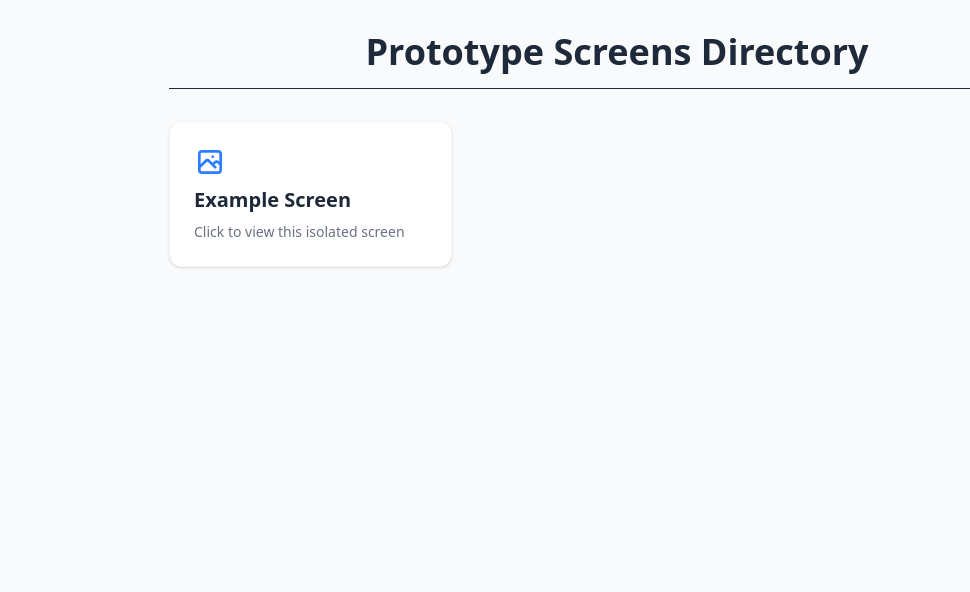
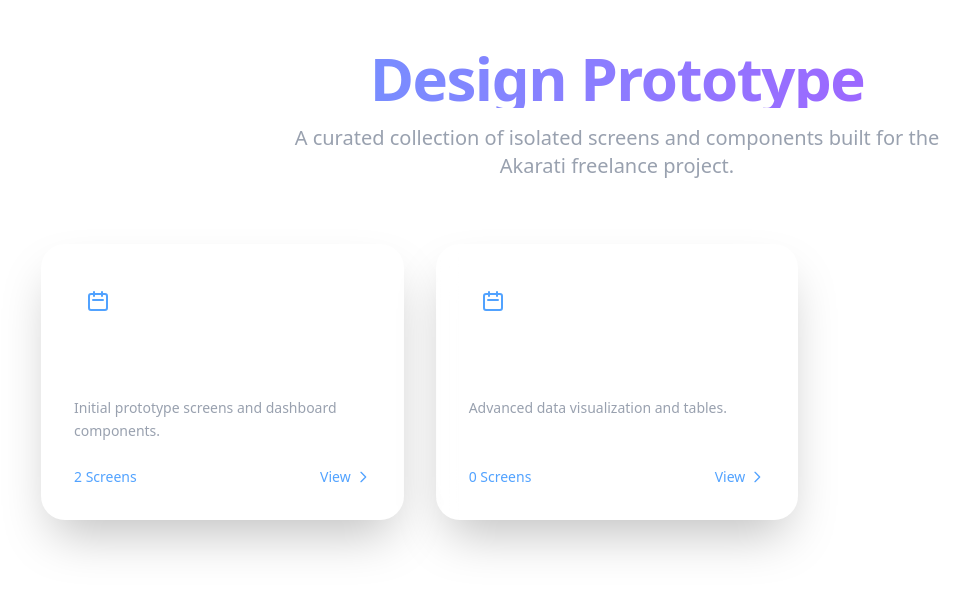
Before and after one commit to Ahmed-Al-sineiti/Akarati-, a Next.js app: page /screens in a window 1280 px wide. Shown: the top 592 px of the page, without its empty margins (23-993 px from the left). Built offline with nearby package versions, Linux system fonts and the light colour scheme.

Commit message:
Add months structure and premium UI to screens prototype

```diff
--- /dev/null
+++ b/src/app/(screens)/screens/[month]/page.tsx
@@ -0,0 +1,73 @@
+import Link from "next/link";
+import { notFound } from "next/navigation";
+import { screensData } from "../data";
+
+export default async function MonthScreens({ params }: { params: Promise<{ month: string }> }) {
+  const resolvedParams = await params;
+  const monthData = screensData.find((m) => m.id === resolvedParams.month);
+
+  if (!monthData) {
+    notFound();
+  }
+
+  return (
+    <div className="min-h-screen bg-[radial-gradient(ellipse_at_top_right,_var(--tw-gradient-stops))] from-indigo-900 via-gray-900 to-black p-8 sm:p-12 font-sans text-white">
+      <div className="max-w-6xl mx-auto">
+        <Link
+          href="/screens"
+          className="inline-flex items-center gap-2 text-blue-400 hover:text-blue-300 mb-8 transition-colors"
+        >
+          <svg className="w-5 h-5" fill="none" stroke="currentColor" viewBox="0 0 24 24"><path strokeLinecap="round" strokeLinejoin="round" strokeWidth={2} d="M10 19l-7-7m0 0l7-7m-7 7h18" /></svg>
+          Back to Directory
+        </Link>
+
+        <header className="mb-12">
+          <h1 className="text-4xl md:text-5xl font-extrabold text-white mb-4 tracking-tight">
+            {monthData.name}
+          </h1>
+          <p className="text-gray-400 text-lg max-w-2xl">
+            {monthData.description}
+          </p>
+        </header>
+
+        {monthData.screens.length === 0 ? (
+          <div className="bg-white/5 border border-white/10 rounded-3xl p-12 text-center backdrop-blur-sm">
+            <svg className="w-16 h-16 mx-auto text-gray-500 mb-4" fill="none" stroke="currentColor" viewBox="0 0 24 24"><path strokeLinecap="round" strokeLinejoin="round" strokeWidth={1.5} d="M19 11H5m14 0a2 2 0 012 2v6a2 2 0 01-2 2H5a2 2 0 01-2-2v-6a2 2 0 012-2m14 0V9a2 2 0 00-2-2M5 11V9a2 2 0 012-2m0 0V5a2 2 0 012-2h6a2 2 0 012 2v2M7 7h10" /></svg>
+            <h3 className="text-xl font-semibold text-gray-300 mb-2">No screens yet</h3>
+            <p className="text-gray-500">You haven't added any screens to this month.</p>
+          </div>
+        ) : (
+          <div className="grid grid-cols-1 md:grid-cols-2 lg:grid-cols-3 gap-6">
+            {monthData.screens.map((screen) => (
+              <Link
+                key={screen.id}
+                href={screen.path}
+                className="group bg-white/5 backdrop-blur-md border border-white/10 rounded-2xl p-6 hover:bg-white/10 transition-all duration-300 hover:shadow-xl hover:shadow-blue-500/10 flex flex-col h-full"
+              >
+                <div className="flex-1">
+                  <div className="flex justify-between items-start mb-4">
+                    <div className="p-3 bg-blue-500/10 text-blue-400 rounded-xl group-hover:scale-110 transition-transform">
+                      <svg className="w-6 h-6" fill="none" stroke="currentColor" viewBox="0 0 24 24"><path strokeLinecap="round" strokeLinejoin="round" strokeWidth={2} d="M4 16l4.586-4.586a2 2 0 012.828 0L16 16m-2-2l1.586-1.586a2 2 0 012.828 0L20 14m-6-6h.01M6 20h12a2 2 0 002-2V6a2 2 0 00-2-2H6a2 2 0 00-2 2v12a2 2 0 002 2z" /></svg>
+                    </div>
+                    {screen.date && (
+                      <span className="text-xs font-medium text-gray-500 bg-black/20 px-3 py-1 rounded-full">
+                        {screen.date}
+                      </span>
+                    )}
+                  </div>
+                  <h3 className="text-2xl font-bold text-white mb-2">{screen.name}</h3>
+                  <p className="text-gray-400 text-sm leading-relaxed mb-6">{screen.description}</p>
+                </div>
+
+                <div className="flex items-center text-sm font-semibold text-blue-400 group-hover:text-blue-300 transition-colors mt-auto">
+                  View Screen
+                  <svg className="w-4 h-4 ml-1 group-hover:translate-x-1 transition-transform" fill="none" stroke="currentColor" viewBox="0 0 24 24"><path strokeLinecap="round" strokeLinejoin="round" strokeWidth={2} d="M9 5l7 7-7 7" /></svg>
+                </div>
+              </Link>
+            ))}
+          </div>
+        )}
+      </div>
+    </div>
+  );
+}
--- /dev/null
+++ b/src/app/(screens)/screens/august-2026/login-concept/page.tsx
@@ -0,0 +1,43 @@
+export default function LoginConcept() {
+  return (
+    <div className="min-h-screen bg-[url('https://images.unsplash.com/photo-1600585154340-be6161a56a0c?ixlib=rb-4.0.3&auto=format&fit=crop&w=2000&q=80')] bg-cover bg-center flex items-center justify-center p-4">
+      <div className="absolute inset-0 bg-black/40 backdrop-blur-sm" />
+
+      <div className="relative z-10 w-full max-w-md bg-white/10 backdrop-blur-xl border border-white/20 p-8 rounded-3xl shadow-2xl">
+        <div className="text-center mb-8">
+          <h1 className="text-3xl font-bold text-white mb-2">Welcome Back</h1>
+          <p className="text-white/70">Sign in to your Akarati account</p>
+        </div>
+
+        <form className="space-y-6">
+          <div>
+            <label className="block text-white/80 text-sm font-medium mb-2">Email Address</label>
+            <input
+              type="email"
+              className="w-full bg-black/20 border border-white/10 rounded-xl px-4 py-3 text-white placeholder-white/30 focus:outline-none focus:ring-2 focus:ring-blue-500/50 transition-all"
+              placeholder="you@example.com"
+            />
+          </div>
+          <div>
+            <label className="block text-white/80 text-sm font-medium mb-2">Password</label>
+            <input
+              type="password"
+              className="w-full bg-black/20 border border-white/10 rounded-xl px-4 py-3 text-white placeholder-white/30 focus:outline-none focus:ring-2 focus:ring-blue-500/50 transition-all"
+              placeholder="••••••••"
+            />
+          </div>
+          <div className="flex items-center justify-between text-sm">
+            <label className="flex items-center gap-2 text-white/70 cursor-pointer">
+              <input type="checkbox" className="rounded border-white/20 bg-black/20" />
+              Remember me
+            </label>
+            <a href="#" className="text-blue-400 hover:text-blue-300 transition-colors">Forgot Password?</a>
+          </div>
+          <button className="w-full bg-gradient-to-r from-blue-500 to-purple-500 hover:from-blue-600 hover:to-purple-600 text-white font-semibold py-3 rounded-xl shadow-lg transition-all hover:scale-[1.02]">
+            Sign In
+          </button>
+        </form>
+      </div>
+    </div>
+  );
+}
--- /dev/null
+++ b/src/app/(screens)/screens/data.ts
@@ -0,0 +1,44 @@
+export interface ScreenData {
+  id: string;
+  name: string;
+  description: string;
+  path: string;
+  date?: string;
+}
+
+export interface MonthData {
+  id: string;
+  name: string;
+  description: string;
+  screens: ScreenData[];
+}
+
+export const screensData: MonthData[] = [
+  {
+    id: "august-2026",
+    name: "August 2026",
+    description: "Initial prototype screens and dashboard components.",
+    screens: [
+      {
+        id: "example",
+        name: "Example Screen",
+        description: "A test screen to demonstrate the isolated layout.",
+        path: "/screens/august-2026/example",
+        date: "Aug 23, 2026",
+      },
+      {
+        id: "login-concept",
+        name: "Login Concept",
+        description: "Modern glassmorphism login page design.",
+        path: "/screens/august-2026/login-concept",
+        date: "Aug 24, 2026",
+      },
+    ],
+  },
+  {
+    id: "september-2026",
+    name: "September 2026",
+    description: "Advanced data visualization and tables.",
+    screens: [],
+  }
+];
--- a/src/app/(screens)/screens/page.tsx
+++ b/src/app/(screens)/screens/page.tsx
@@ -1,37 +1,47 @@
 import Link from "next/link";
+import { screensData } from "./data";
 
 export default function ScreensIndex() {
-  const screens = [
-    { name: "Example Screen", path: "/screens/example" },
-    // You can add more screens here in the future
-  ];
+  return (
+    <div className="min-h-screen bg-[radial-gradient(ellipse_at_top_right,_var(--tw-gradient-stops))] from-indigo-900 via-gray-900 to-black p-8 sm:p-12 font-sans text-white">
+      <div className="max-w-6xl mx-auto">
+        <header className="mb-16 text-center">
+          <h1 className="text-5xl md:text-6xl font-extrabold bg-clip-text text-transparent bg-gradient-to-r from-blue-400 to-purple-500 mb-4 tracking-tight">
+            Design Prototype
+          </h1>
+          <p className="text-gray-400 text-lg md:text-xl max-w-2xl mx-auto">
+            A curated collection of isolated screens and components built for the Akarati freelance project.
+          </p>
+        </header>
 
-  return (
-    <div className="min-h-screen p-8 bg-gray-50 flex flex-col items-center font-sans">
-      <div className="w-full max-w-4xl">
-        <h1 className="text-4xl font-bold text-gray-800 mb-8 text-center border-b pb-4">
-          Prototype Screens Directory
-        </h1>
+        <div className="grid grid-cols-1 md:grid-cols-2 lg:grid-cols-3 gap-8">
+          {screensData.map((month) => (
+            <Link
+              key={month.id}
+              href={`/screens/${month.id}`}
+              className="group relative bg-white/5 backdrop-blur-xl border border-white/10 p-8 rounded-3xl shadow-2xl hover:shadow-purple-500/20 transition-all duration-300 hover:-translate-y-2 overflow-hidden flex flex-col justify-between min-h-[240px]"
+            >
+              <div className="absolute inset-0 bg-gradient-to-br from-blue-500/10 to-purple-500/10 opacity-0 group-hover:opacity-100 transition-opacity duration-500 rounded-3xl" />
 
-        {screens.length === 0 ? (
-          <p className="text-gray-500 text-center">No screens available yet.</p>
-        ) : (
-          <div className="grid grid-cols-1 sm:grid-cols-2 md:grid-cols-3 gap-6">
-            {screens.map((screen, index) => (
-              <Link
-                key={index}
-                href={screen.path}
-                className="block bg-white p-6 rounded-xl shadow-sm hover:shadow-md border border-gray-100 transition-all hover:-translate-y-1"
-              >
-                <div className="text-blue-500 mb-2">
-                  <svg className="w-8 h-8" fill="none" stroke="currentColor" viewBox="0 0 24 24" xmlns="http://www.w3.org/2000/svg"><path strokeLinecap="round" strokeLinejoin="round" strokeWidth={2} d="M4 16l4.586-4.586a2 2 0 012.828 0L16 16m-2-2l1.586-1.586a2 2 0 012.828 0L20 14m-6-6h.01M6 20h12a2 2 0 002-2V6a2 2 0 00-2-2H6a2 2 0 00-2 2v12a2 2 0 002 2z" /></svg>
+              <div className="relative z-10">
+                <div className="w-12 h-12 bg-white/10 rounded-2xl flex items-center justify-center mb-6 text-blue-400 group-hover:scale-110 transition-transform duration-300">
+                  <svg className="w-6 h-6" fill="none" stroke="currentColor" viewBox="0 0 24 24" xmlns="http://www.w3.org/2000/svg">
+                    <path strokeLinecap="round" strokeLinejoin="round" strokeWidth={2} d="M8 7V3m8 4V3m-9 8h10M5 21h14a2 2 0 002-2V7a2 2 0 00-2-2H5a2 2 0 00-2 2v12a2 2 0 002 2z" />
+                  </svg>
                 </div>
-                <h2 className="text-xl font-semibold text-gray-800">{screen.name}</h2>
-                <p className="text-sm text-gray-500 mt-2">Click to view this isolated screen</p>
-              </Link>
-            ))}
-          </div>
-        )}
+                <h2 className="text-3xl font-bold text-white mb-3">{month.name}</h2>
+                <p className="text-gray-400 text-sm leading-relaxed">{month.description}</p>
+              </div>
+
+              <div className="relative z-10 mt-6 flex items-center justify-between text-sm font-medium text-blue-400 group-hover:text-purple-400 transition-colors">
+                <span>{month.screens.length} Screens</span>
+                <span className="flex items-center gap-1">
+                  View <svg className="w-4 h-4 group-hover:translate-x-1 transition-transform" fill="none" stroke="currentColor" viewBox="0 0 24 24"><path strokeLinecap="round" strokeLinejoin="round" strokeWidth={2} d="M9 5l7 7-7 7" /></svg>
+                </span>
+              </div>
+            </Link>
+          ))}
+        </div>
       </div>
     </div>
   );
```
Also changed, not shown: src/app/(screens)/screens/august-2026/example/page.tsx (renamed from src/app/(screens)/screens/example/page.tsx).
